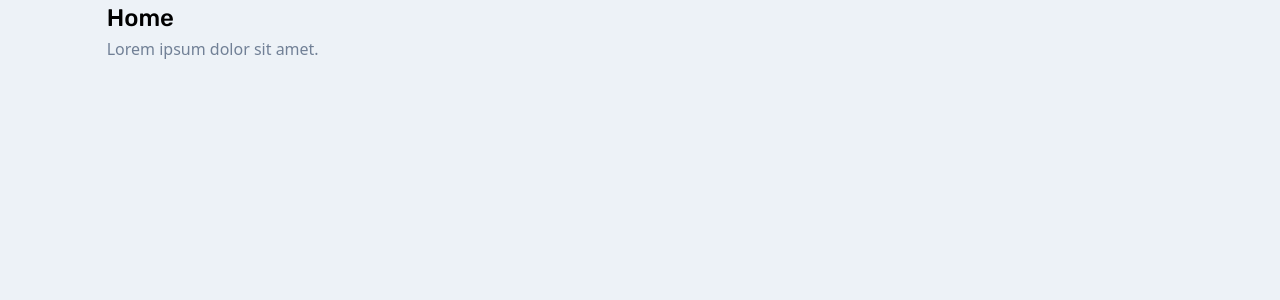
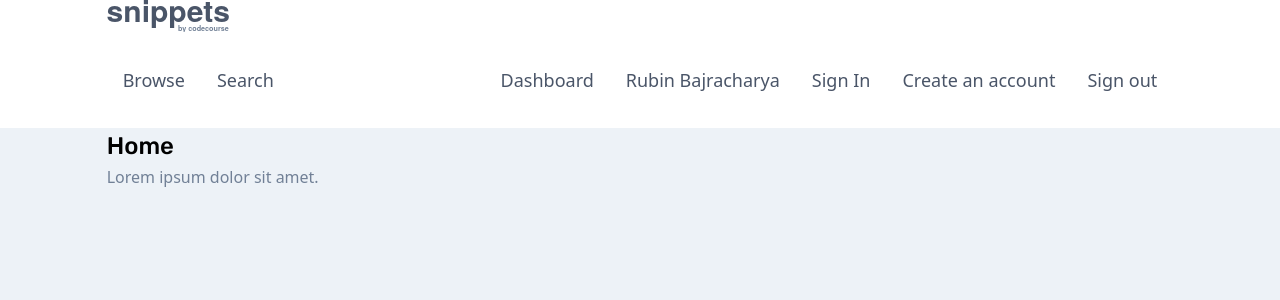
Before and after one commit to spike04/Snippet-Creator-Nuxt-Laravel, a Nuxt app in the folder client/: page / in a window 1280 px wide. Shown: the top 300 px of the page. Built offline with nearby package versions, Linux system fonts and the light colour scheme.

Commit message:
- Logo Deleted - Created Header Navigation - Added It to default

```diff
--- a/client/components/Logo.vue
+++ /dev/null
@@ -1,29 +0,0 @@
-<template>
-  <svg class="NuxtLogo" width="245" height="180" viewBox="0 0 452 342" xmlns="http://www.w3.org/2000/svg">
-    <path
-      d="M139 330l-1-2c-2-4-2-8-1-13H29L189 31l67 121 22-16-67-121c-1-2-9-14-22-14-6 0-15 2-22 15L5 303c-1 3-8 16-2 27 4 6 10 12 24 12h136c-14 0-21-6-24-12z"
-      fill="#00C58E"
-    />
-    <path
-      d="M447 304L317 70c-2-2-9-15-22-15-6 0-15 3-22 15l-17 28v54l39-67 129 230h-49a23 23 0 0 1-2 14l-1 1c-6 11-21 12-23 12h76c3 0 17-1 24-12 3-5 5-14-2-26z"
-      fill="#108775"
-    />
-    <path
-      d="M376 330v-1l1-2c1-4 2-8 1-12l-4-12-102-178-15-27h-1l-15 27-102 178-4 12a24 24 0 0 0 2 15c4 6 10 12 24 12h190c3 0 18-1 25-12zM256 152l93 163H163l93-163z"
-      fill="#2F495E"
-    />
-  </svg>
-</template>
-
-<style>
-.NuxtLogo {
-  animation: 1s appear;
-  margin: auto;
-}
-
-@keyframes appear {
-  0% {
-    opacity: 0;
-  }
-}
-</style>
--- /dev/null
+++ b/client/components/global/TheNavigation.vue
@@ -0,0 +1,99 @@
+<template>
+  <div class="flex items-center py-8 bg-white lg:py-0">
+    <div class="container flex flex-wrap items-center lg:flex-nowrap">
+      <nuxt-link :to="{ name: 'home' }" class="flex-shrink-0 mr-10">
+        <img src="@/assets/logo.svg" alt="Logo" class="h-8" />
+      </nuxt-link>
+
+      <a
+        href="#"
+        @click.prevent="mobileNavOpen = !mobileNavOpen"
+        class="ml-auto lg:hidden"
+        >Open</a
+      >
+
+      <div
+        class="flex w-full"
+        :class="{
+          'mt-8': mobileNavOpen,
+          'hidden lg:flex': !mobileNavOpen
+        }"
+      >
+        <ul class="items-center w-full lg:flex lg:h-24 lg:w-auto">
+          <li>
+            <nuxt-link
+              :to="{ name: 'home' }"
+              class="text-lg text-gray-700 lg:px-4 lg:py-8"
+            >
+              Browse
+            </nuxt-link>
+          </li>
+          <li>
+            <nuxt-link
+              :to="{ name: 'home' }"
+              class="text-lg text-gray-700 lg:px-4 lg:py-8"
+            >
+              Search
+            </nuxt-link>
+          </li>
+        </ul>
+        <ul
+          class="items-center w-full ml-auto text-right lg:flex lg:h-24 lg:w-auto"
+        >
+          <li>
+            <nuxt-link
+              :to="{ name: 'home' }"
+              class="text-lg text-gray-700 lg:px-4 lg:py-8"
+            >
+              Dashboard
+            </nuxt-link>
+          </li>
+          <li>
+            <nuxt-link
+              :to="{ name: 'home' }"
+              class="text-lg text-gray-700 lg:px-4 lg:py-8"
+            >
+              Rubin Bajracharya
+            </nuxt-link>
+          </li>
+          <li>
+            <nuxt-link
+              :to="{ name: 'home' }"
+              class="text-lg text-gray-700 lg:px-4 lg:py-8"
+            >
+              Sign In
+            </nuxt-link>
+          </li>
+          <li>
+            <nuxt-link
+              :to="{ name: 'home' }"
+              class="text-lg text-gray-700 lg:px-4 lg:py-8"
+            >
+              Create an account
+            </nuxt-link>
+          </li>
+          <li>
+            <nuxt-link
+              :to="{ name: 'home' }"
+              class="text-lg text-gray-700 lg:px-4 lg:py-8"
+            >
+              Sign out
+            </nuxt-link>
+          </li>
+        </ul>
+      </div>
+    </div>
+  </div>
+</template>
+
+<script>
+export default {
+  data() {
+    return {
+      mobileNavOpen: false
+    }
+  }
+}
+</script>
+
+<style></style>
--- a/client/layouts/default.vue
+++ b/client/layouts/default.vue
@@ -1,5 +1,14 @@
 <template>
   <div>
+    <TheNavigation />
     <Nuxt />
   </div>
 </template>
+
+<script>
+import TheNavigation from '../components/global/TheNavigation.vue'
+
+export default {
+  components: { TheNavigation }
+}
+</script>
```
Also changed, not shown: client/assets/logo.svg (added).
